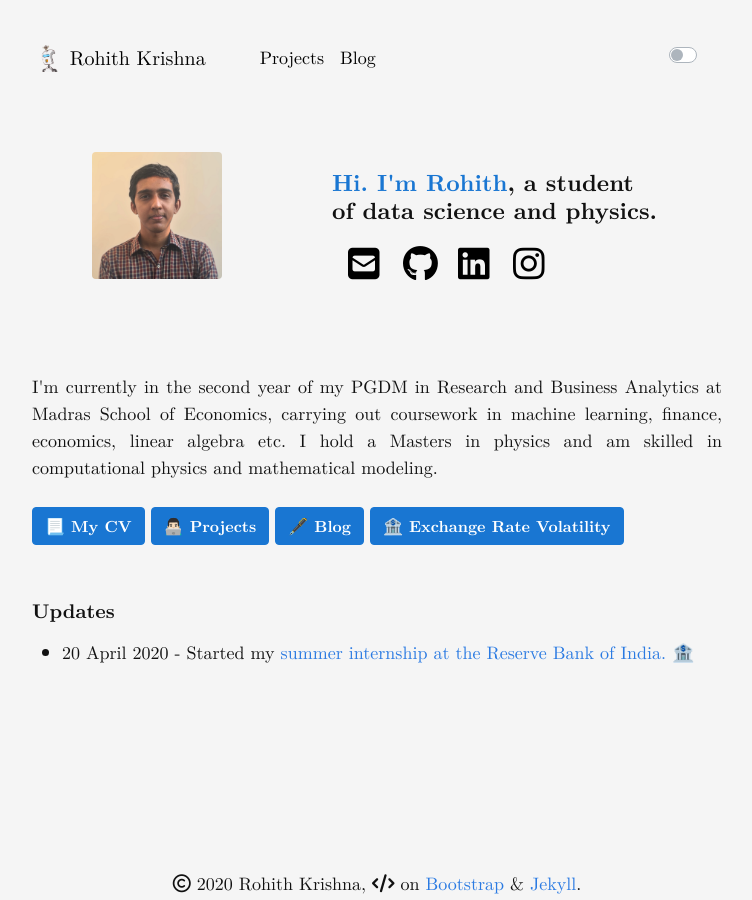
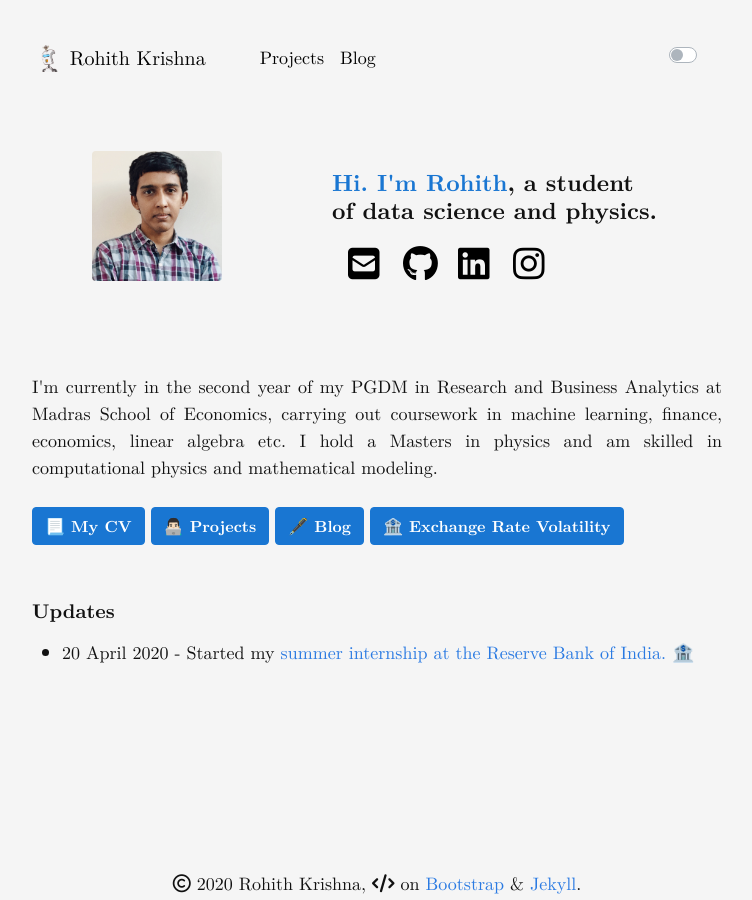
Before and after one commit to rohithmay/rohithmay.github.io, a Jekyll site: the page built from index.md, in a window 1280 px wide. Shown: the whole page, without its empty margins (263-1015 px from the left). Built offline with Jekyll 4.4.1, drawn with Linux system fonts in a browser that asks for light colours; nearby versions of some CDN libraries; a style sheet for code colours, icons or effects is not loaded.

Commit message:
Update index.md

```diff
--- a/index.md
+++ b/index.md
@@ -11,7 +11,7 @@ title: Rohith Krishna
                   <div class="col col-3 ml-auto d-flex align-items-center">
                       <img style="margin: 0px 0 0px 0;"
                            id="gravatar-img"
-                           src="images/profile-pic2.jpg"
+                           src="images/vio2-pro-pic.jpg"
                            class="rounded"
                            width="130" />
                   </div>
```
